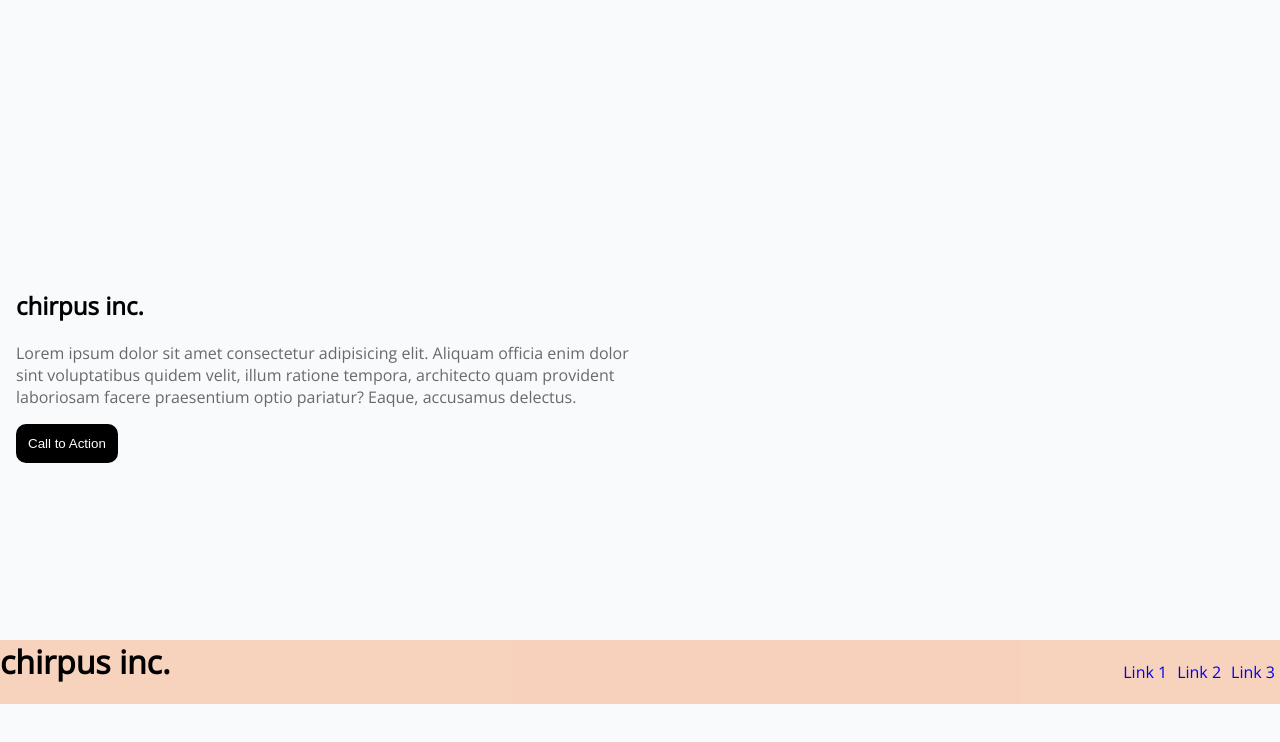
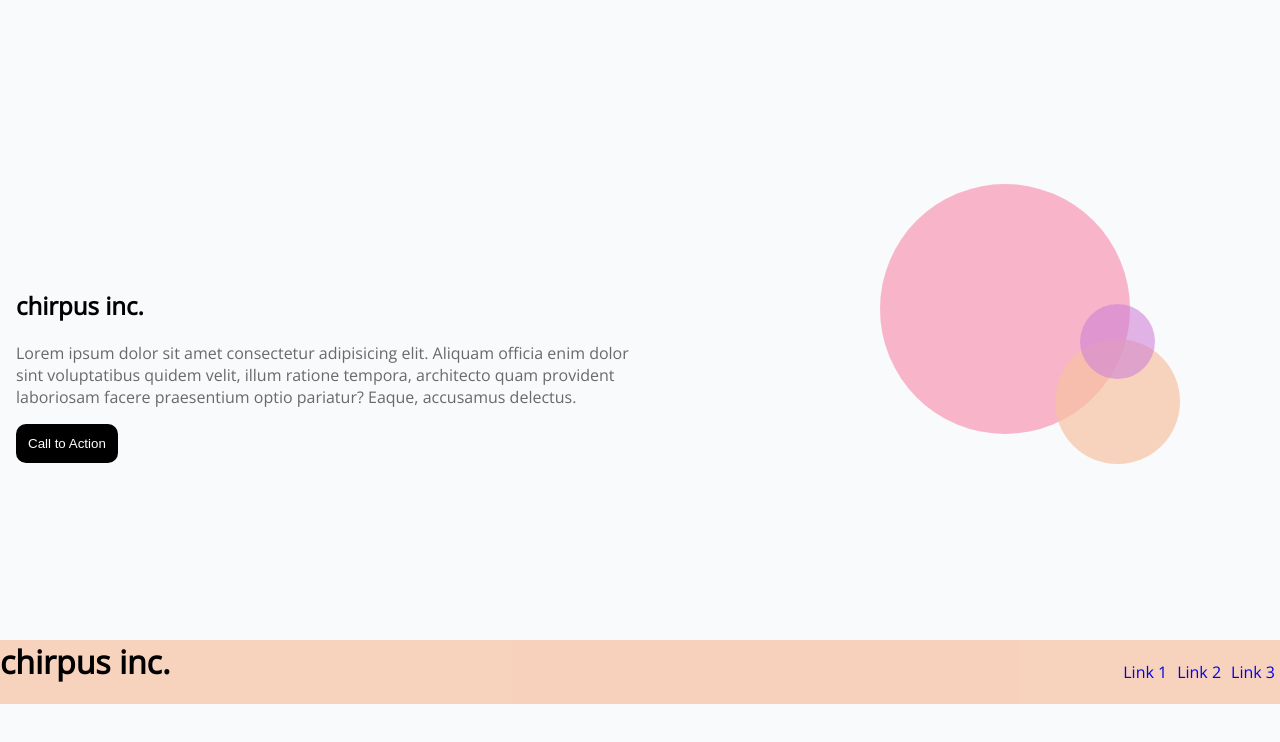
Before and after one commit to rbankston/grandchirpus, a plain HTML site: page index.html in a window 1280 px wide. Shown: the part 96-838 px from the top of the page. Drawn offline with nearby package versions, Linux system fonts and the light colour scheme.

Commit message:
added circles

```diff
--- a/index.html
+++ b/index.html
@@ -28,7 +28,9 @@
     <button class="button"><a href="https://www.grandcircus.co/contact-us/" >Call to Action</a></button>
   </div>
   <div class="contenti">
-
+    <span id="dotLarge"></span>
+    <span id="dotMedium"></span>
+    <span id="dotSmall"></span>
   </div>
 </section>
 <footer class="footer">
--- a/style.css
+++ b/style.css
@@ -136,4 +136,38 @@ button{
         align-items: center;
         margin-top: 10em;
     }
+
+    #dotLarge {
+        height: 250px;
+        width: 250px;
+        background-color: rgba(247, 136, 167, 0.6);
+        color: rgba(247, 136, 167, 0.6);
+        border-radius: 50%;
+        position: fixed;
+        bottom: 270px;
+        right: 150px;
+    }
+
+    #dotMedium {
+        height: 125px;
+        width: 125px;
+        background-color: rgba(247, 193, 162, 0.7);
+        border-radius: 50%;
+        position: fixed;
+        bottom: 240px;
+        right: 100px;
+
+
+
+    }
+
+    #dotSmall {
+        height: 75px;
+        width: 75px;
+        background-color: rgba(207, 130, 213, 0.6) ;
+        border-radius: 50%;
+        position: fixed;
+        bottom: 325px;
+        right: 125px;
+    }
 }
```
